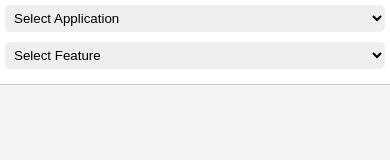
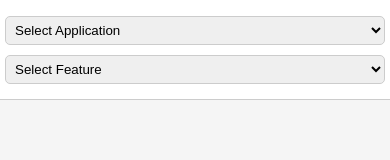
Before and after one commit to krishdev/react-client-websocket, a React (Create React App) app: page / in a window 390 px wide. Shown: the top 160 px of the page. Built offline with nearby package versions, Linux system fonts and the light colour scheme; no server answers.

Commit message:
Add: Style mobile responsive adjustments

```diff
--- a/src/App.css
+++ b/src/App.css
@@ -161,7 +161,7 @@ body, html {
 
 @media (max-width: 480px) {
   .left-column {
-    padding: 5px;
+    padding: 1em 5px 5px;
   }
 
   .right-column {
@@ -178,6 +178,7 @@ body, html {
 
   .dropdown {
     padding: 5px;
+    border: 1px solid #ccc;
   }
 
   .story-input {
```
